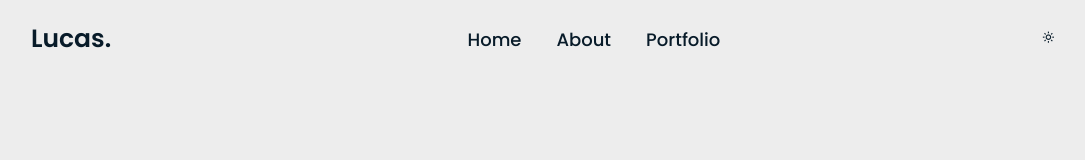
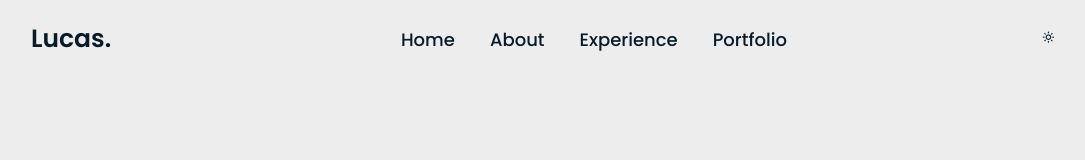
Before and after one commit to lucaasrojas/portfolio-nextjs, a Next.js app: page / in a window 1280 px wide. Shown: the top 160 px of the page, without its empty margins (97-1182 px from the left). Built offline with nearby package versions, Linux system fonts and the light colour scheme.

Commit message:
Fix scrolling

```diff
--- a/src/app/globals.css
+++ b/src/app/globals.css
@@ -132,6 +132,7 @@ body {
 	background: var(--main-color);
 	color: var(--primary-color);
 	overflow-x: hidden;
+  scroll-behavior:smooth;
 }
 main {
 	scroll-behavior: smooth;
--- a/src/components/Experience/Experience.tsx
+++ b/src/components/Experience/Experience.tsx
@@ -98,7 +98,7 @@ return (
                 <div className="company-box" key={`company-${company.company}`}>
 
                             <div key={`company-${company.company}`} style={{display: "flex", gap: 10, alignItems: "center"}}>
-                                <i class='bx bxs-circle job-dot'></i>
+                                <i className='bx bxs-circle job-dot'></i>
                                 <h2 className="experience-content-title"> {company.role} at {company.company} | </h2><p>{company.from} - {company.to}</p>
                             </div>
 
--- a/src/components/Header/Header.tsx
+++ b/src/components/Header/Header.tsx
@@ -1,7 +1,11 @@
 "use client";
 import React, { useEffect } from "react";
 import styles from "./Header.module.css";
+
+import Link from 'next/link'
+const headerPadding = 90;
 const Header = () => {
+	const sections = ["Home", "About", "Experience", "Portfolio"]
 	function handleThemeToggle() {
 		const toggler = document.getElementById("toggle_theme");
 		if (toggler) {
@@ -10,6 +14,27 @@ const Header = () => {
 			document.body.classList.toggle("dark-mode");
 		}
 	}
+	let sectionPositions:{[key:string]:any} = {}
+
+	React.useEffect(() => {
+		sections.forEach((section:string) => {
+			if(!sectionPositions[section]){
+				sectionPositions[section]= document.getElementById(section.toLowerCase())?.offsetTop || 0
+			}
+		})
+		scrollTo({top: 0})
+	},[])
+
+const scrollToSection = (sectionId:string) => {
+	const section = document.getElementById(sectionId)
+	if(section) {
+
+		scrollTo({
+			behavior: "smooth",
+			top:( section.offsetTop - headerPadding)
+		})
+	}
+}
 
 	return (
 		<header className="header">
@@ -18,15 +43,14 @@ const Header = () => {
 			</a>
 
 			<nav className="navbar">
-				<a href="#home" className="">
-					Home
-				</a>
-				<a href="#about" className="">
-					About
-				</a>
-				<a href="#portfolio" className="">
-					Portfolio
-				</a>
+				{
+					sections.map((section:string) => (
+						<Link key={section} href="#" scroll={false} onClick={() => scrollToSection(section.toLowerCase())} className="">
+							{section}
+						</Link>
+					))
+				}
+
 			</nav>
 			<button className={styles.toggle} onClick={() => handleThemeToggle()}>
 				<i id="toggle_theme" className={`bx bx-sun toggle-icon`}></i>
```
Also changed, not shown: src/app/page.tsx (+4 -3 lines).
